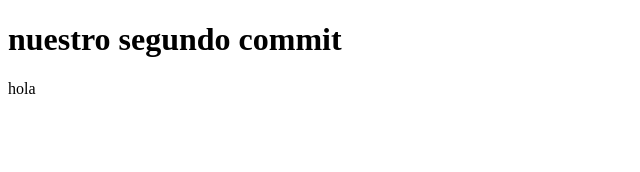
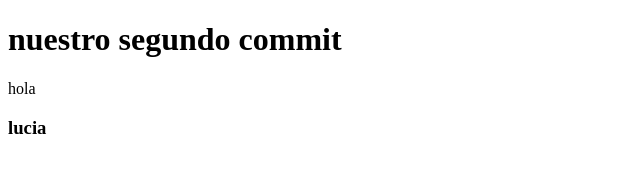
Before and after one commit to LuciaPrebisch/rolling_clase2git, a plain HTML site: page index.html in a window 1280 px wide. Shown: the full height of the page, 0-640 px from the left. Drawn offline with Linux system fonts and the light colour scheme.

Commit message:
agregue titulo

```diff
--- a/index.html
+++ b/index.html
@@ -9,6 +9,7 @@
 <body>
     <h1> nuestro segundo commit </h1>
     <p> hola </p>
+    <h3> lucia </h3>
 
 
 </body>
```
